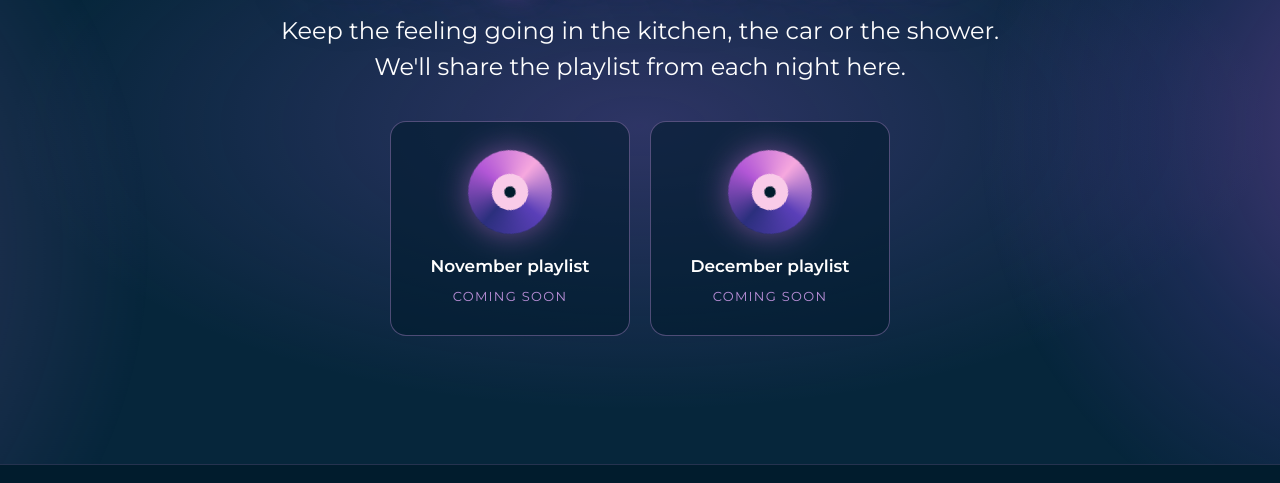
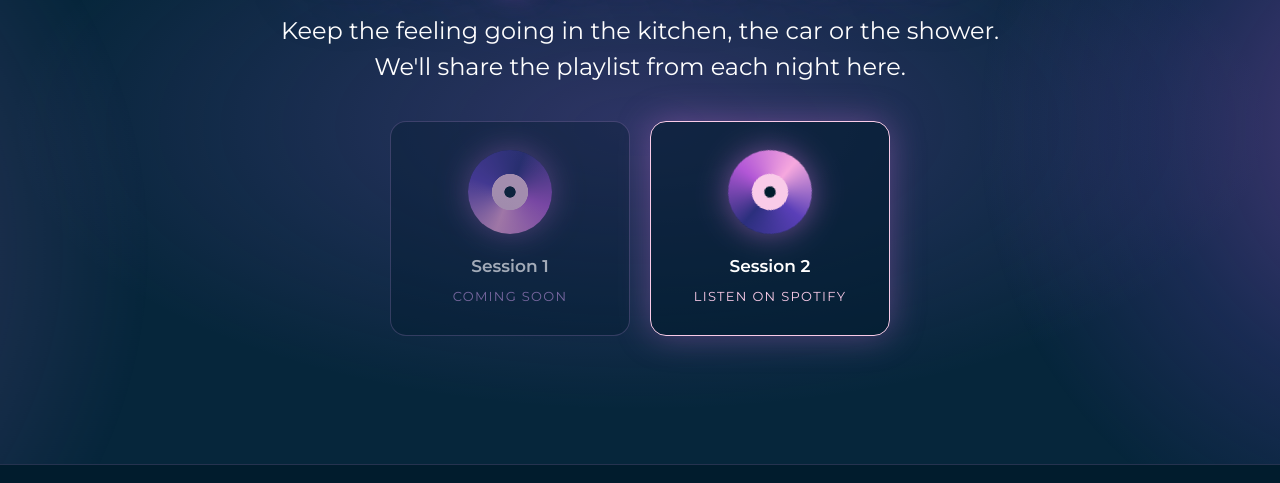
Before and after one commit to peteowen78/afterglow-site, a plain HTML site: page index.html in a window 1280 px wide. Shown: the part 3900-4383 px from the top of the page. Drawn offline with Linux system fonts and the light colour scheme.

Commit message:
Add Session 2 Spotify playlist; rename playlist cards to Session 1 and 2
Co-Authored-By: Claude Fable 5.2 <noreply@anthropic.com>

```diff
--- a/index.html
+++ b/index.html
@@ -12,7 +12,7 @@
 <link rel="preconnect" href="https://fonts.googleapis.com">
 <link rel="preconnect" href="https://fonts.gstatic.com" crossorigin>
 <link href="https://fonts.googleapis.com/css2?family=Montserrat:wght@400;500;600;700&display=swap" rel="stylesheet">
-<link rel="stylesheet" href="style.css?v=5">
+<link rel="stylesheet" href="style.css?v=6">
 </head>
 <body>
 
@@ -123,13 +123,13 @@
       <!-- To add a playlist: copy one of these cards, change the text, and put the Spotify / Apple Music link in href. -->
       <a class="playlist is-soon" href="#playlists" aria-disabled="true">
         <span class="disc" aria-hidden="true"></span>
-        <span class="pl-title">November playlist</span>
+        <span class="pl-title">Session 1</span>
         <span class="pl-sub">Coming soon</span>
       </a>
-      <a class="playlist is-soon" href="#playlists" aria-disabled="true">
+      <a class="playlist" href="https://open.spotify.com/playlist/4HMgYoaqjsi19t9FdK2wJC" target="_blank" rel="noopener">
         <span class="disc" aria-hidden="true"></span>
-        <span class="pl-title">December playlist</span>
-        <span class="pl-sub">Coming soon</span>
+        <span class="pl-title">Session 2</span>
+        <span class="pl-sub">Listen on Spotify</span>
       </a>
     </div>
   </div>
--- a/style.css
+++ b/style.css
@@ -236,7 +236,10 @@ address strong { color: var(--pink); }
   transition: transform .15s ease, border-color .15s ease;
 }
 .playlist:not(.is-soon):hover { transform: translateY(-3px); border-color: var(--pink); }
-.playlist.is-soon { cursor: default; }
+.playlist.is-soon { cursor: default; opacity: .6; }
+.playlist.is-soon .disc { animation: none; }
+.playlist:not(.is-soon) { border-color: var(--pink); box-shadow: 0 0 34px rgba(214, 120, 230, .35); }
+.playlist:not(.is-soon) .pl-sub { color: var(--pink); }
 .disc {
   width: 84px; height: 84px; margin-bottom: 12px; border-radius: 50%;
   background:
```
